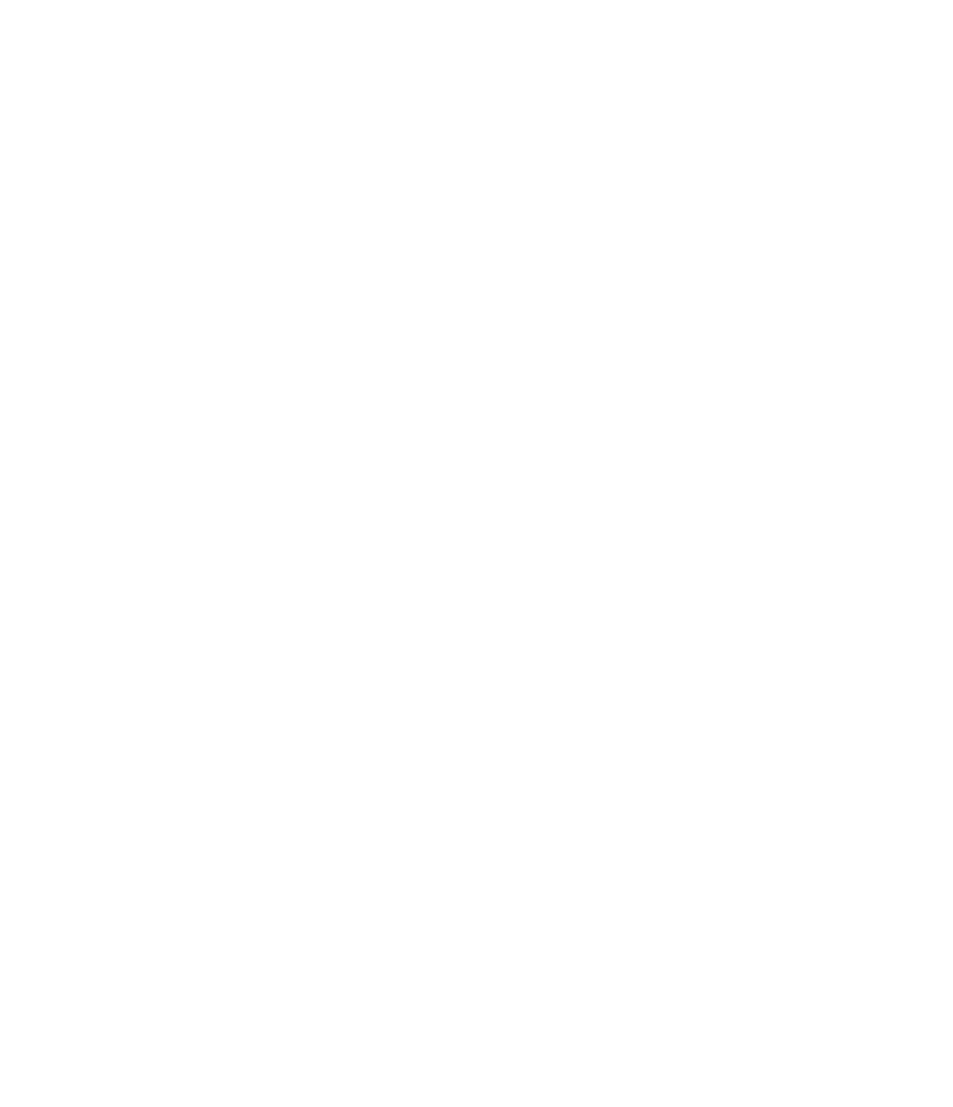
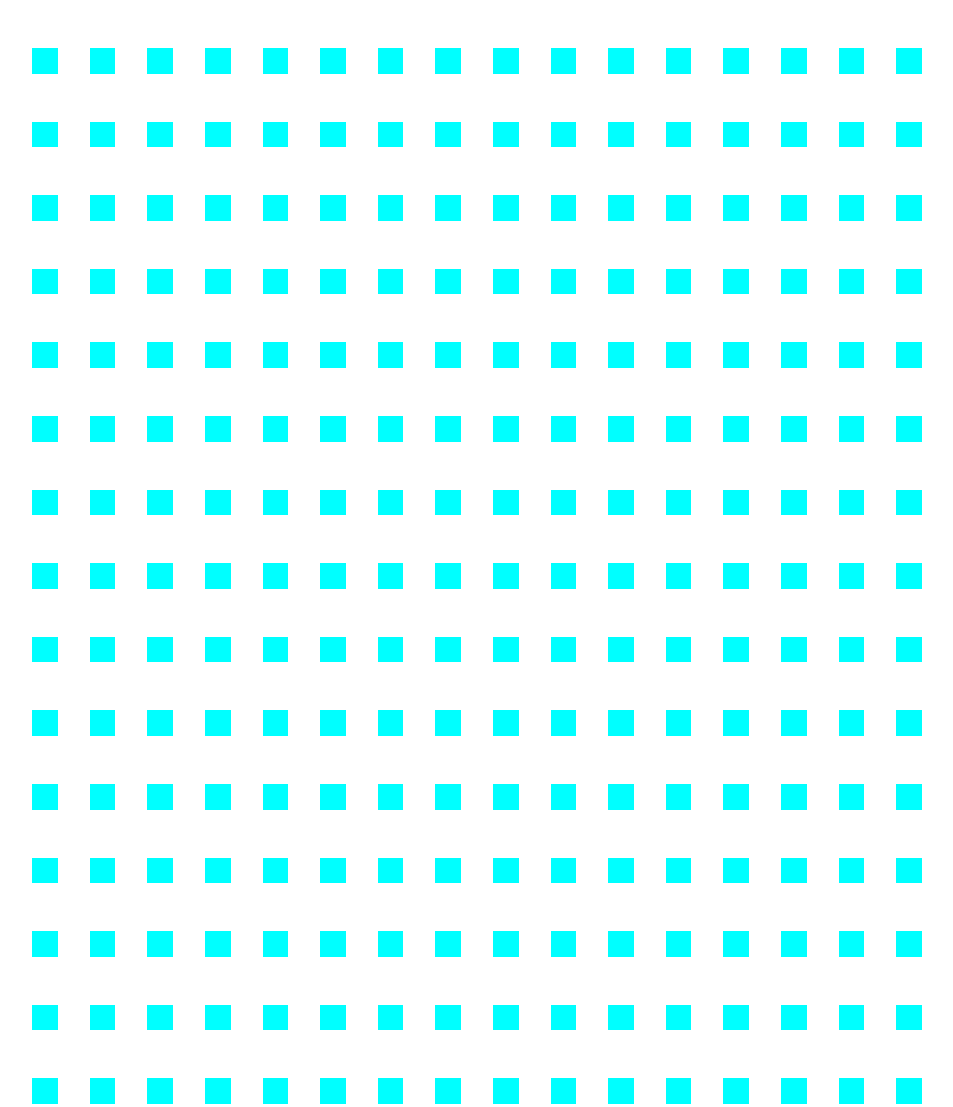
Before and after one commit to catalinbroinas/etch-a-sketch, a plain HTML site: page index.html in a window 1280 px wide. Shown: the top 1107 px of the page, without its empty margins (163-1116 px from the left). Before the commit the page ends 800 px from the top, so only its background shows below. Drawn offline with Linux system fonts and the light colour scheme.

Commit message:
Add grid 16x16 with JS, create layout with CSS createGrid() add 16 rows with 16 cols each, CSS flexbox: add layout

```diff
--- a/css/style.css
+++ b/css/style.css
@@ -0,0 +1,36 @@
+body
+{
+    box-sizing: border-box;
+    margin: 0;
+    padding: 0;
+    font-family: Arial, Helvetica, sans-serif;
+}
+*
+{
+    border: 0;
+    margin: 0;
+    padding: 0;
+    box-sizing: border-box;
+}
+
+/* Layout */
+.container
+{
+    margin: 2rem;
+    display: flex;
+    flex-flow: column wrap;
+    align-items: center;
+    gap: 1rem;
+}
+.container .row
+{
+    display: flex;
+    flex-flow: row wrap;
+}
+.container .col
+{
+    width: 1.6rem;
+    height: 1.6rem;
+    background-color: aqua;
+    margin: 1rem;
+}
--- a/index.html
+++ b/index.html
@@ -8,6 +8,9 @@
 </head>
 <body>
 
+    <!-- Container -->
+    <div class="container"></div>
+
     <script src="js/style.js"></script>
 </body>
 </html>
--- a/js/style.js
+++ b/js/style.js
@@ -0,0 +1,23 @@
+function createGrid() {
+    const container = document.querySelector('.container');
+    const rows = [];
+    const cols = [];
+
+    for (let i = 0; i < 16; i++)
+    {
+        rows[i] = document.createElement('div');
+        rows[i].classList.add('row');
+        container.appendChild(rows[i]);
+
+        for (let j = 0; j < 16; j++)
+        {
+            cols[j] = document.createElement('div');
+            cols[j].classList.add('col');
+            rows[i].appendChild(cols[j]);
+        }
+    }
+
+
+}
+
+window.addEventListener('load', createGrid);
```
